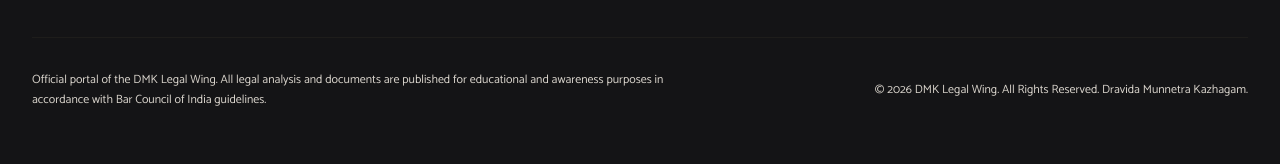
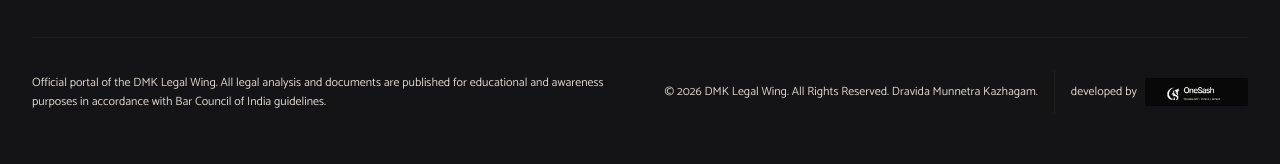
Before and after one commit to sharveshcm2940/dmklegalwing, a Next.js app: page / in a window 1280 px wide. Shown: the part 4790-4954 px from the top of the page. Built offline with nearby package versions, Linux system fonts and the light colour scheme; no server answers.

Commit message:
feat(footer): add developed by OneSash attribution and link to onesash.co.in

```diff
--- a/src/components/Footer.tsx
+++ b/src/components/Footer.tsx
@@ -196,13 +196,31 @@ export const Footer: React.FC = () => {
 
         {/* Legal Disclaimer & Bottom Credits */}
         <div className="mt-12 pt-8 border-t border-neutral-800 text-xs text-[#D8D3CB] flex flex-col md:flex-row items-center justify-between gap-4 font-tamil-sans">
-          <p className="max-w-2xl text-center md:text-left leading-relaxed">
+          <p className="max-w-xl text-center md:text-left leading-relaxed">
             {t.footer.disclaimer}
           </p>
-          <div className="text-center md:text-right shrink-0">
+          <div className="flex flex-col sm:flex-row items-center gap-4 text-center md:text-right shrink-0">
             <p className="text-[#D8D3CB] font-mono">
               {t.footer.copyright}
             </p>
+            <div className="flex items-center gap-2 border-t sm:border-t-0 sm:border-l border-neutral-800 pt-3 sm:pt-0 sm:pl-4">
+              <span className="text-xs text-[#D8D3CB]">
+                {language === 'ta' ? 'வடிவமைப்பு & உருவாக்கம்:' : 'developed by'}
+              </span>
+              <a
+                href="https://www.onesash.co.in"
+                target="_blank"
+                rel="noopener noreferrer"
+                className="inline-flex items-center min-h-[44px] hover:opacity-90 transition-opacity focus:outline-none focus-visible:ring-2 focus-visible:ring-white rounded-[2px]"
+                aria-label="OneSash (opens in a new tab)"
+              >
+                <img
+                  src="/images/onesash-logo.png"
+                  alt="OneSash"
+                  className="h-7 w-auto object-contain"
+                />
+              </a>
+            </div>
           </div>
         </div>
 
```
Also changed, not shown: public/images/onesash-logo.png (added).
